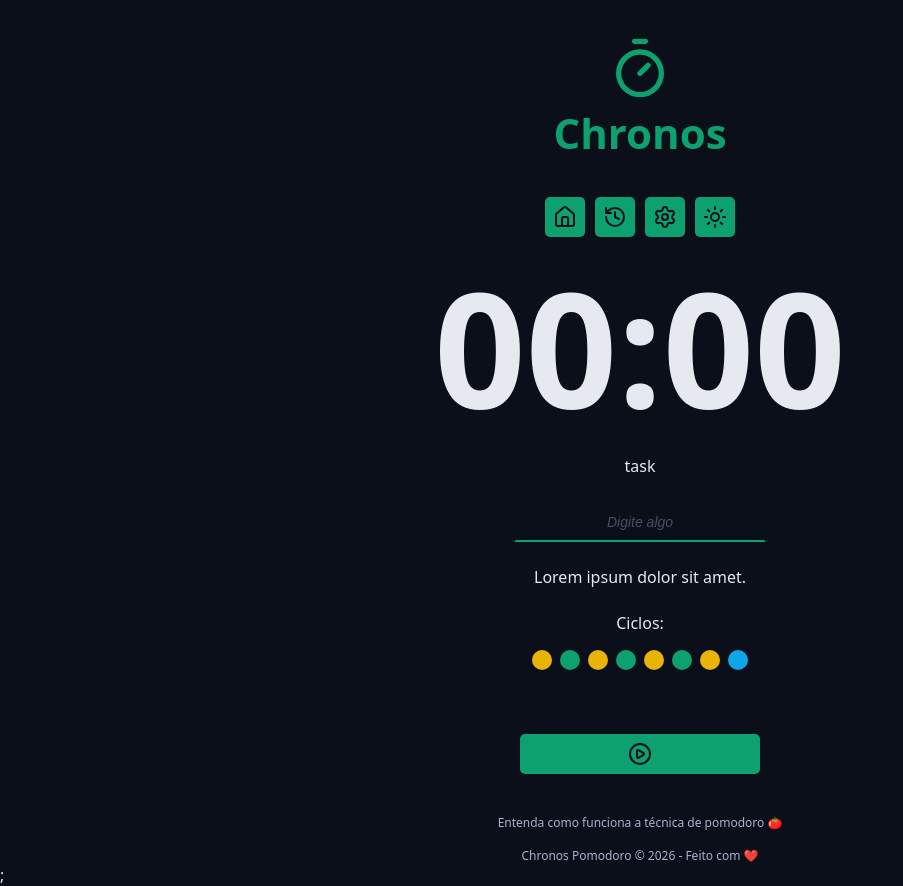
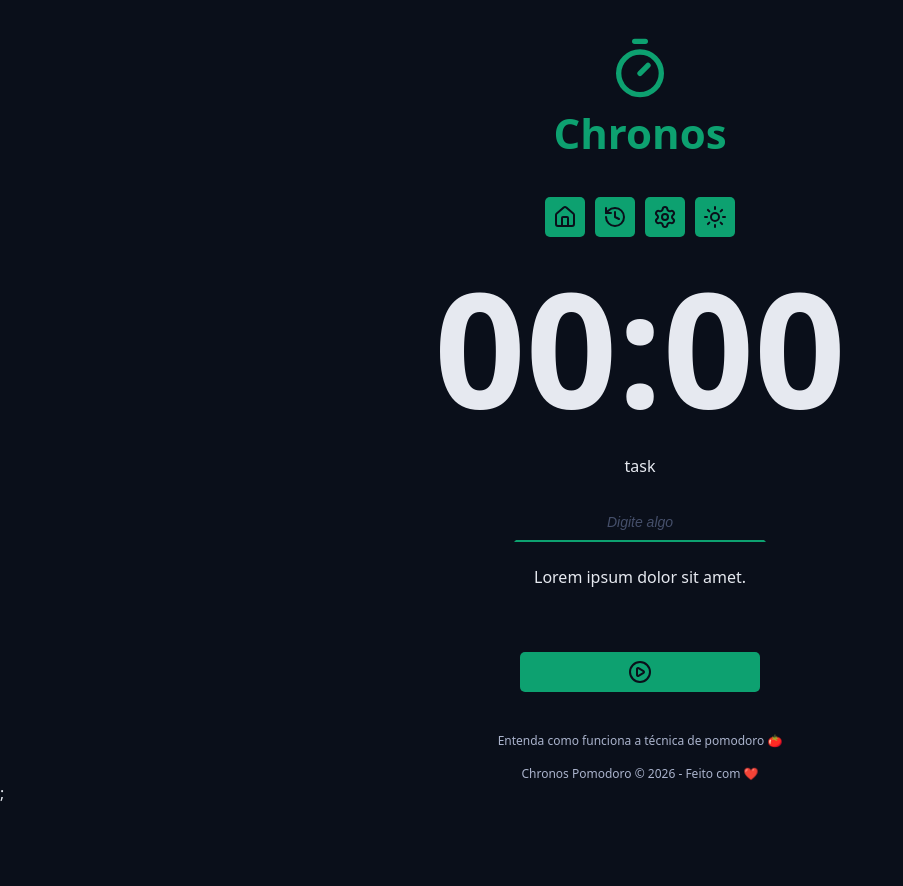
Before and after one commit to karmodaniel/chronos-pomodo, a React (Vite) app: page / in a window 1280 px wide. Shown: the whole page, without its empty margins (0-903 px from the left). After the commit the page ends 804 px from the top, so only its background shows below. Built offline with nearby package versions, Linux system fonts and the light colour scheme.

Commit message:
feat: add start and interrupt cycle logic

```diff
--- a/src/components/Cycles/index.tsx
+++ b/src/components/Cycles/index.tsx
@@ -1,19 +1,36 @@
+import { useTaskContext } from '../../contexts/TaskContext/useTaskContext';
+import { getNextCycle } from '../utils/getNextCycle';
+import { getNextCycleType } from '../utils/getNextCycleType';
 import styles from './styles.module.css';
 
 export function Cycles() {
+	const { state } = useTaskContext();
+	const cyclesStep = Array.from({ length: state.currenteCycle });
+
+	const cycleDescriptionMap = {
+		workTime: 'foco',
+		shortBreakTime: 'descanso curto',
+		longBreakTime: 'descanso longo',
+	};
+
 	return (
 		<div className={styles.cycles}>
 			<span>Ciclos:</span>
 
 			<div className={styles.cycleDots}>
-				<span className={`${styles.cycleDot} ${styles.workTime}`}></span>
-				<span className={`${styles.cycleDot} ${styles.shortBreakTime}`}></span>
-				<span className={`${styles.cycleDot} ${styles.workTime}`}></span>
-				<span className={`${styles.cycleDot} ${styles.shortBreakTime}`}></span>
-				<span className={`${styles.cycleDot} ${styles.workTime}`}></span>
-				<span className={`${styles.cycleDot} ${styles.shortBreakTime}`}></span>
-				<span className={`${styles.cycleDot} ${styles.workTime}`}></span>
-				<span className={`${styles.cycleDot} ${styles.longBreakTime}`}></span>
+				{cyclesStep.map((_, index) => {
+					const nextCycle = getNextCycle(index);
+					const nextCycleType = getNextCycleType(nextCycle);
+
+					return (
+						<span
+							key={nextCycle}
+							className={`${styles.cycleDot} ${styles[nextCycleType]}`}
+							aria-label={`indicador de ciclo de ${cycleDescriptionMap[nextCycleType]}`}
+							title={`indicador de ciclo de ${cycleDescriptionMap[nextCycleType]}`}
+						></span>
+					);
+				})}
 			</div>
 		</div>
 	);
--- a/src/components/MainForm/index.tsx
+++ b/src/components/MainForm/index.tsx
@@ -1,4 +1,4 @@
-import { PlayCircleIcon } from 'lucide-react';
+import { PlayCircleIcon, StopCircleIcon } from 'lucide-react';
 import { ButtonIcon } from '../ButtonIcon';
 import { Cycles } from '../Cycles';
 import { DefaultInput } from '../DefaultInput';
@@ -51,9 +51,26 @@ export function MainForm() {
 		});
 	};
 
+	const handleInterruptedTask = () => {
+		setState((prevState) => {
+			return {
+				...prevState,
+				activeTask: null,
+				secondsRemaining: 0,
+				formattedSecondsRemaining: '00:00',
+				tasks: state.tasks.map((task) => {
+					if (prevState.activeTask?.id === task.id) {
+						return { ...task, interruptDate: Date.now() };
+					}
+
+					return task;
+				}),
+			};
+		});
+	};
+
 	return (
 		<form onSubmit={handleCreateNewTask} className="form" action="">
-			{taskName}
 			<div className="formRow">
 				<DefaultInput
 					labelText="task"
@@ -62,6 +79,7 @@ export function MainForm() {
 					value={taskName}
 					onChange={(e) => setTaskName(e.target.value)}
 					type="text"
+					disabled={!!state.activeTask}
 				/>
 			</div>
 
@@ -69,14 +87,36 @@ export function MainForm() {
 				<p>Lorem ipsum dolor sit amet.</p>
 			</div>
 
-			<div className="formRow">
-				<Cycles />
-			</div>
+			{state.currenteCycle > 0 && (
+				<div className="formRow">
+					<Cycles />
+				</div>
+			)}
 
 			<div className="formRow playButton">
-				<ButtonIcon size="medium">
-					<PlayCircleIcon />
-				</ButtonIcon>
+				{state.activeTask ? (
+					<ButtonIcon
+						aria-label="Interromper nova tarefa"
+						title="Interromper nova tarefa"
+						size="medium"
+						color="danger"
+						type="button"
+						onClick={handleInterruptedTask}
+						key={'button'}
+					>
+						<StopCircleIcon />
+					</ButtonIcon>
+				) : (
+					<ButtonIcon
+						aria-label="Iniciar nova tarefa"
+						title="Iniciar nova tarefa"
+						size="medium"
+						type="submit"
+						key={'submit'}
+					>
+						<PlayCircleIcon />
+					</ButtonIcon>
+				)}
 			</div>
 		</form>
 	);
```
